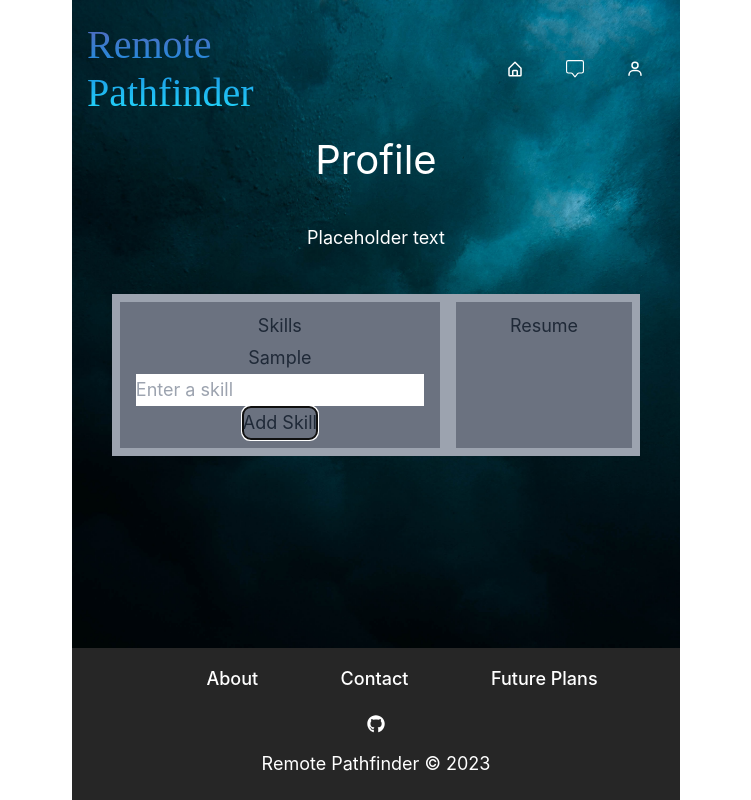
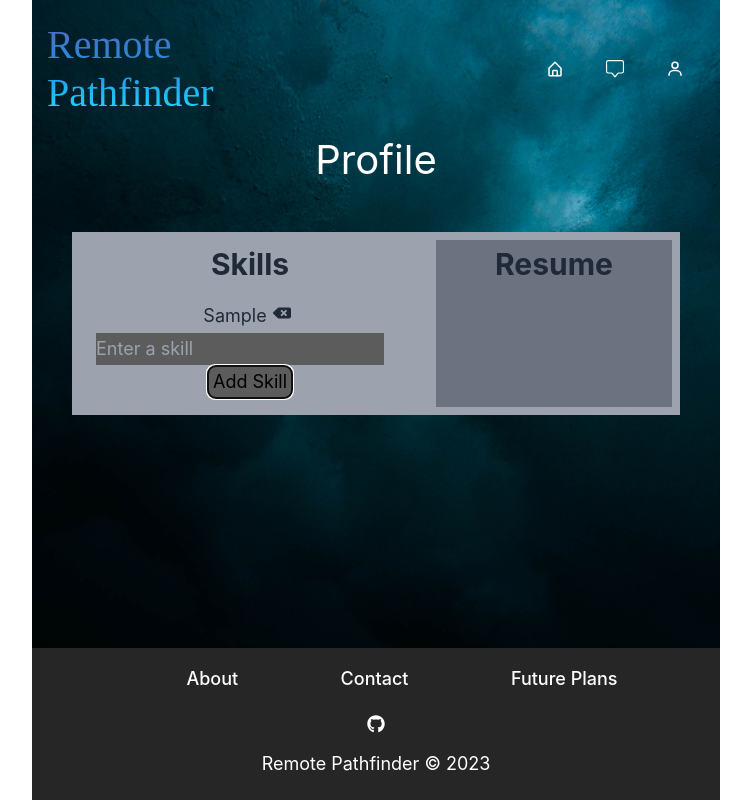
Before and after one commit to KingKonaTheFirst/Remote-Pathfinder, a React (Vite) app in the folder client/: page /profile in a window 1280 px wide. Both pictures are taken after typing "Sample" into the empty fields and a click on the button "Add Skill". Shown: the whole page, without its empty margins (264-1015 px from the left). Built offline with nearby package versions, Linux system fonts and the light colour scheme.

Commit message:
added remove button for skills

```diff
--- a/client/src/index.css
+++ b/client/src/index.css
@@ -216,4 +216,29 @@ button:focus-visible {
 .profile {
   margin-left: 40px;
   margin-right: 40px;
+  margin-top: 50px;
 }
+
+.input {
+  background-color: rgb(92, 92, 92);
+  margin-right: 20px;
+}
+
+.listItem {
+
+  margin-bottom: 10px;
+  margin-left: 5px;
+  margin-right: 5px;
+}
+
+.heading2 {
+  font-size: 30px;
+  margin-bottom: 20px;
+}
+
+.button {
+  background-color: rgb(92, 92, 92);
+  color: black;
+  padding-left: 5px;
+  padding-right: 5px;
+}
--- a/client/src/pages/Profile.jsx
+++ b/client/src/pages/Profile.jsx
@@ -1,41 +1,50 @@
 import React, { useState } from 'react';
+import { FaBackspace } from "react-icons/fa";
 
 const Profile = () => {
-    // Use React state to manage the list of skills
     const [skills, setSkills] = useState([]);
     const [inputValue, setInputValue] = useState('');
 
     const addSkill = () => {
         if (inputValue.trim() !== '') {
             setSkills([...skills, inputValue]);
-            setInputValue(''); // Clear the input field after adding a skill
+            setInputValue('');
         }
+    };
+
+    const removeSkill = (index) => {
+        const updatedSkills = [...skills];
+        updatedSkills.splice(index, 1);
+        setSkills(updatedSkills);
     };
 
     return (
         <div className="text-center">
             <h1 className="heading">Profile</h1>
             <div>
-                <div className="about">Placeholder text</div>
                 <div className="flex bg-gray-400 profile">
-                    <div className="flex-1 text-gray-800 text-center bg-gray-500 px-4 py-2 m-2">
-                        Skills
+                    <div className="flex-1 text-gray-800 text-center bg-gray-400 px-4 py-2 m-2">
+                        <h3 className='heading2 font-bold' >Skills</h3>
                         <ul id="list">
                             {skills.map((skill, index) => (
-                                <li key={index}>{skill}</li>
+                                <li key={index}>
+                                    {skill}
+                                    <button className='listItem' onClick={() => removeSkill(index)}><FaBackspace /></button>
+                                </li>
                             ))}
                         </ul>
                         <input
+                        className='input'
                             type="text"
                             id="txtVal"
                             placeholder="Enter a skill"
                             value={inputValue}
                             onChange={(e) => setInputValue(e.target.value)}
                         />
-                        <button onClick={addSkill}>Add Skill</button>
+                        <button className='button' onClick={addSkill}>Add Skill</button>
                     </div>
                     <div className="flex-1 text-gray-800 text-center bg-gray-500 px-4 py-2 m-2">
-                        Resume
+                        <h3 className='heading2 font-bold'>Resume</h3>
                     </div>
                 </div>
             </div>
```
